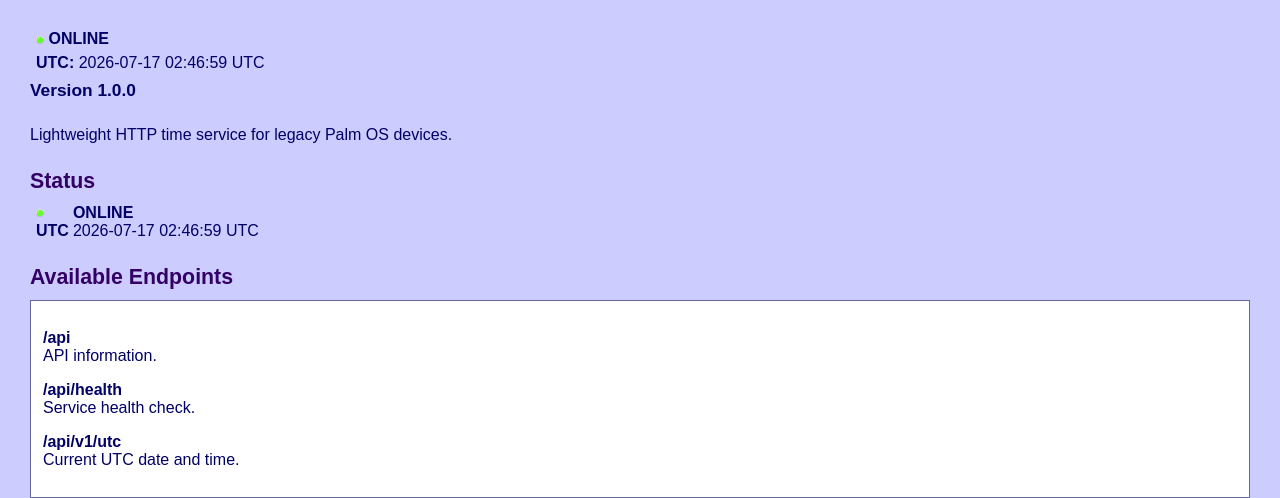
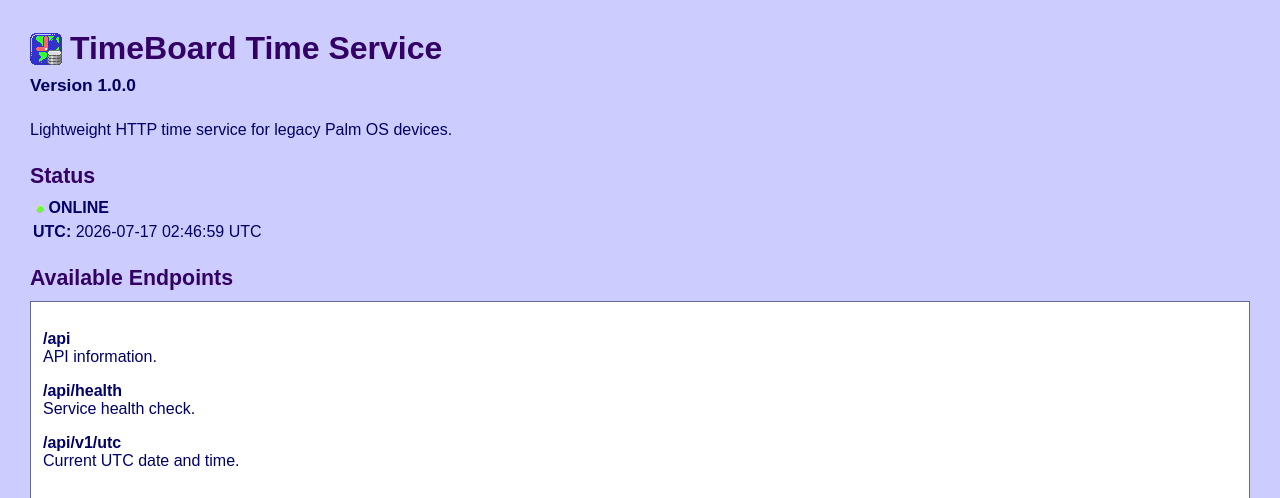
Before and after one commit to emanuelromano/timeboard-time-service, a Flask app: page / in a window 1280 px wide. Shown: the top 498 px of the page. Run offline with Flask 3, Linux system fonts and the light colour scheme.

Commit message:
New HTML landing page - correction 3

```diff
--- a/templates/index.html
+++ b/templates/index.html
@@ -112,23 +112,23 @@
 
         <tr>
 
-            <td style="padding-left:6px;">
+            <td width="40" valign="middle">
 
-                <img src="/static/status_online.gif" width="8" height="8" alt="Online">
+                <a href="/">
 
-                <b>ONLINE</b>
+                    <img src="/static/logo.gif" width="32" height="32" border="0" alt="TBTS">
+
+                </a>
 
             </td>
 
-        </tr>
+            <td valign="middle">
 
-        <tr>
+                <h1>
 
-            <td style="padding-left:6px; padding-top:6px;">
+                    <a class="titlelink" href="/">{{ service_name }}</a>
 
-                <b>UTC:</b>
-
-                {{ current_utc }}
+                </h1>
 
             </td>
 
@@ -154,13 +154,9 @@
 
         <tr>
 
-            <td style="padding-left:6px; padding-right:4px;">
+            <td style="padding-left:6px;">
 
                 <img src="/static/status_online.gif" width="8" height="8" alt="Online">
-
-            </td>
-
-            <td>
 
                 <b>ONLINE</b>
 
@@ -170,13 +166,9 @@
 
         <tr>
 
-            <td valign="top" style="padding-left:6px; padding-right:4px;">
+            <td style="padding-left:3px; padding-top:6px;">
 
-                <b>UTC</b>
-
-            </td>
-
-            <td>
+                <b>UTC:</b>
 
                 {{ current_utc }}
 
```
